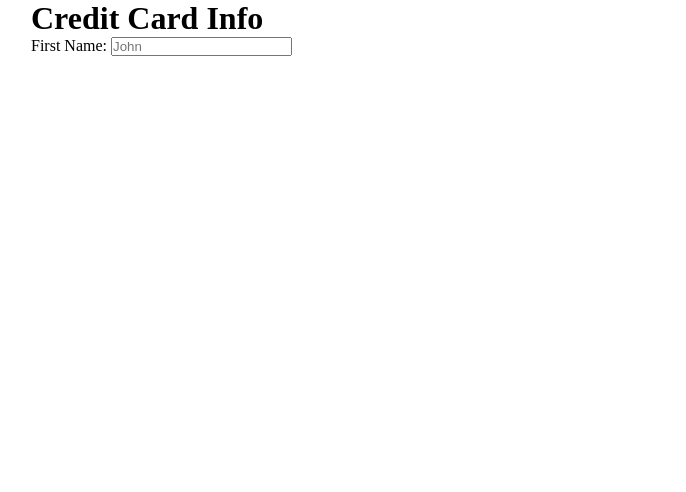
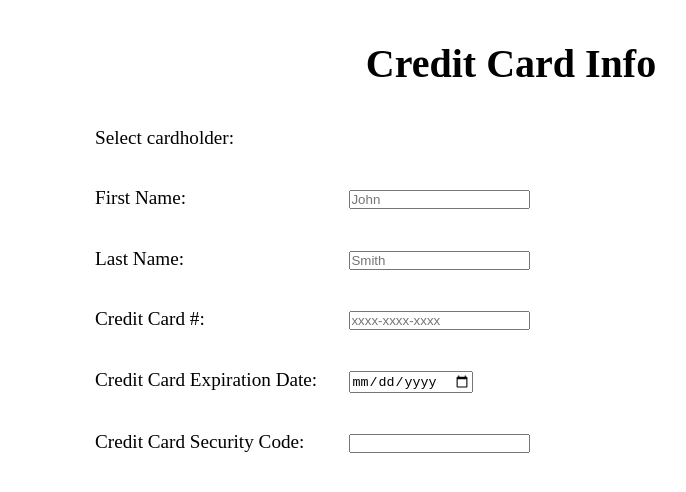
Before and after one commit to gfed53/ui-credit-card-co, a website: page index.html in a window 1280 px wide. Shown: the whole page, without its empty margins (129-815 px from the left). Drawn offline with nearby package versions, Linux system fonts and the light colour scheme.

Commit message:
Layout and content updates

```diff
--- a/index.html
+++ b/index.html
@@ -2,6 +2,7 @@
 <html lang="en">
 <head>
 	<meta charset="UTF-8">
+	<meta name="viewport" content="width=device-width, initial-scale=1.0">
 	<title>Credit Card Checkout</title>
 	<link rel="stylesheet" href="css/styles.css">
 </head>
@@ -9,9 +10,28 @@
 	<div class="grid">
 		<h1>Credit Card Info</h1>
 		<form>
-			<label for="firstName">First Name: </label>
-			<input type="text" placeholder="John">
-
+			<p>Select cardholder:</p>
+			<!-- Insert thumbs of mastercard, visa, ax, exc. -->
+			<div>
+				<label for="firstName">First Name: </label>
+				<input type="text" placeholder="John">
+			</div>
+			<div>
+				<label for="lastName">Last Name: </label>
+				<input type="text" placeholder="Smith">
+			</div>
+			<div>
+				<label for="ccNumber">Credit Card #: </label>
+				<input type="text" placeholder="xxxx-xxxx-xxxx">
+			</div>
+			<div>
+				<label for="ccNumber">Credit Card Expiration Date: </label>
+				<input type="date">
+			</div>
+			<div>
+				<label for="ccNumber">Credit Card Security Code: </label>
+				<input type="text">
+			</div>
 		</form>
 	</div>
 	<script src="https://cdnjs.cloudflare.com/ajax/libs/jquery/3.2.1/jquery.min.js"></script>
--- a/sass/base/base.sass
+++ b/sass/base/base.sass
@@ -1,2 +1,4 @@
 @import '../variables/variables'
 @import '../layout/layout'
+@import '../typography/typography'
+@import '../components/components'
--- /dev/null
+++ b/sass/components/components.sass
@@ -0,0 +1,8 @@
+//Form
+form
+	font-size: 1.2em
+	div
+		margin: 2em 0
+	label
+		display: inline-block
+		min-width: 13em
--- a/sass/layout/layout.sass
+++ b/sass/layout/layout.sass
@@ -13,4 +13,4 @@
 
 @media screen and ($tablet)
 	.grid
-		width: 75%
+		width: 65%
--- /dev/null
+++ b/sass/typography/typography.sass
@@ -0,0 +1,7 @@
+*
+
+
+h1
+	font-size: 2.5em
+	margin: 1em 0
+	text-align: center
```
Also changed, not shown: css/styles.css, images/American-Express-icon.png (added), images/Designbolts-Credit-Card-Payment-Master-Card-Blue.ico (added), images/Visa-icon.png (added), images/image1.jpg (deleted), images/image2.jpg (deleted).
